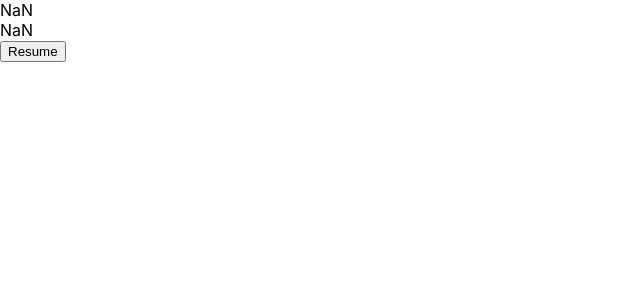
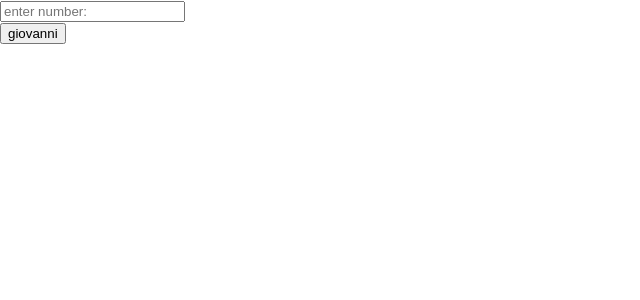
Before and after one commit to its-hmny/M-and-M, a React (Create React App) app in the folder client/: page / in a window 1280 px wide. Shown: the top 300 px of the page, without its empty margins (0-640 px from the left). Built offline with nearby package versions, Linux system fonts and the light colour scheme.

Commit message:
added NumberField widget

```diff
--- a/client/src/App.js
+++ b/client/src/App.js
@@ -1,8 +1,10 @@
-import React, { useState } from 'react';
+import React, { useState, useRef } from 'react';
 import Timer from './widgets/Timer';
+import NumberField from './widgets/NumberField';
 
 function App() {
-  const [isPaused, setIsPaused] = useState(true);
+  const [isPaused, setIsPaused] = useState(false);
+  const ref = useRef();
 
   function togglePause() {
     setIsPaused(!isPaused);
@@ -10,13 +12,11 @@ function App() {
 
   return (
     <div className="App">
-      <Timer
-        value={10}
-        paused={isPaused}
-        onTimeout={() => console.log('TIMEOUT')}
-      />
-      <button onClick={() => togglePause()}>
-        {isPaused ? 'Resume' : 'Pause'}
+      <NumberField ref={ref}>
+        enter number:
+      </NumberField>
+      <button type="button" onClick={() => console.log(ref.current.value)}>
+        giovanni
       </button>
     </div>
   );
--- /dev/null
+++ b/client/src/widgets/NumberField/index.js
@@ -0,0 +1,17 @@
+import React, { } from 'react';
+
+// USAGE: instantiate ref with useRef() in upper component, pass it to NumberField:
+//        value of input will be in ref.current.value
+
+// Needs forwardRef instead of just taking it as argument for react reasons
+const NumberField = React.forwardRef(
+    ({ children }, ref) => {
+        return (
+            <div className="NumberField">
+                <input type="text" className="NumberField-input" placeholder={children} ref={ref} />
+                {/* ref is a property in input JSX-React, does what you expect it to correctly*/}
+            </div>
+        )
+    })
+
+export default NumberField;
```
Also changed, not shown: client/src/widgets/NumberField/styles.css (added), 2 other files (tests, documents, lock files or other folders).
